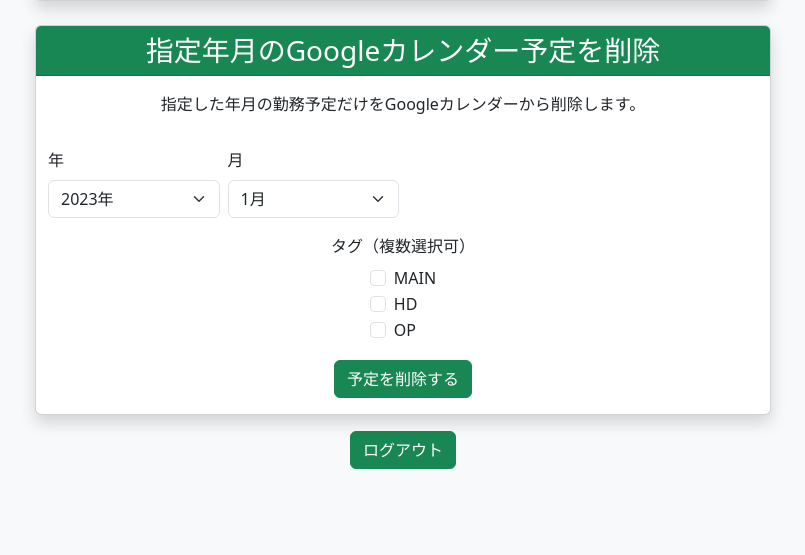
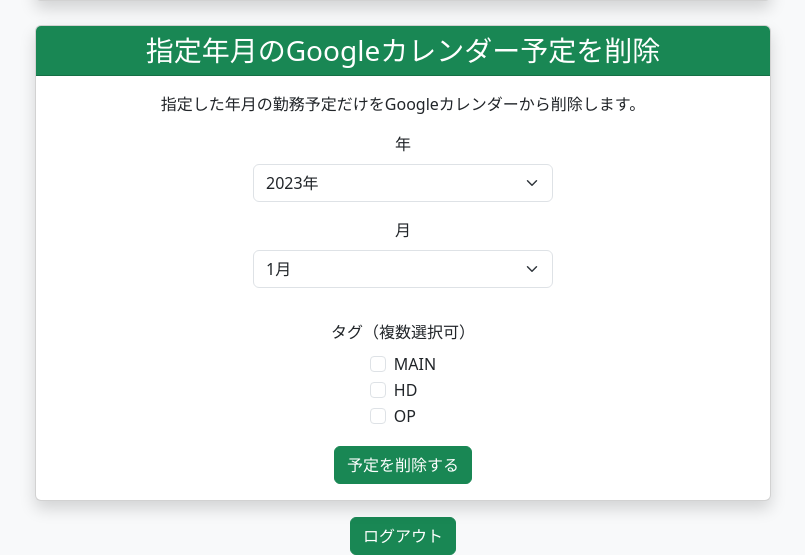
Before and after one commit to Liucci/project_test, a Flask app: page /upload in a window 1280 px wide. Shown: the part 428-983 px from the top of the page, without its empty margins (237-1042 px from the left). Before the commit the page ends 897 px from the top, so only its background shows below. Run offline with Flask 3, Linux system fonts and the light colour scheme.

Commit message:
縦表示

```diff
--- a/templates/upload.html
+++ b/templates/upload.html
@@ -57,29 +57,37 @@
                             <p class="text-center">指定した年月の勤務予定だけをGoogleカレンダーから削除します。</p>
                             <div class="row mb-3 justify-content-center">
 <style>
-                                        .wider-select {
-                                            min-width: 100px; /* 必要に応じて調整 */
+    .centered-select {
+        min-width: 100px;
+        max-width: 300px;
+        width: 100%;       /* 親幅いっぱいまで広げる */
+        margin: 0 auto 1rem auto; /* 上下マージンで間隔、左右中央 */
+        display: block;
+    }
+
+    .form-container {
+        display: flex;
+        flex-direction: column; /* 縦並び */
+        align-items: center;    /* 中央寄せ */
     }
 </style>
 
-<div class="row g-2"> <!-- g-2で列間に小さめの隙間 -->
-    <div class="col-3">
+<div class="form-container">
+    <!-- 年 -->
     <label for="year" class="form-label">年</label>
-        <select class="form-select wider-select" id="year" name="year" required>
+    <select class="form-select centered-select" id="year" name="year" required>
         {% for y in range(2023, 2031) %}
         <option value="{{ y }}">{{ y }}年</option>
         {% endfor %}
     </select>
-    </div>
 
-    <div class="col-3">
+    <!-- 月 -->
     <label for="month" class="form-label">月</label>
-        <select class="form-select wider-select" id="month" name="month" required>
+    <select class="form-select centered-select" id="month" name="month" required>
         {% for m in range(1, 13) %}
         <option value="{{ m }}">{{ m }}月</option>
         {% endfor %}
     </select>
-    </div>
 </div>
 
                                     <!-- タグ選択（年・月の下に移動） -->
```
Lines whose indentation alone changed are shown as unchanged.
